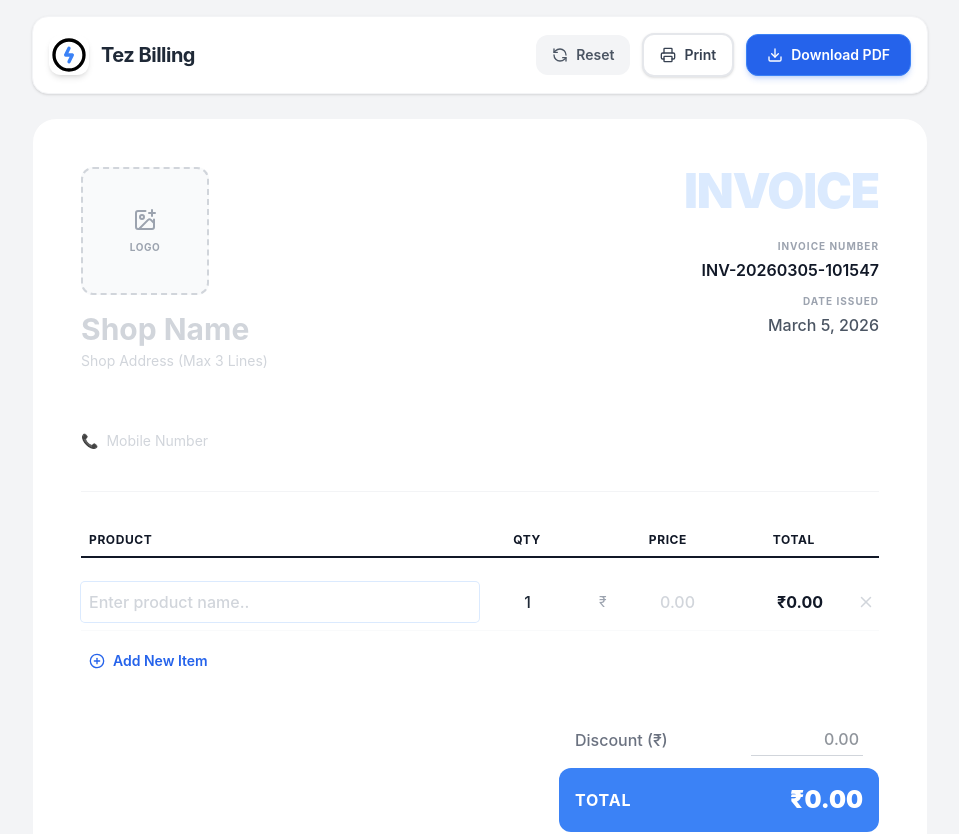
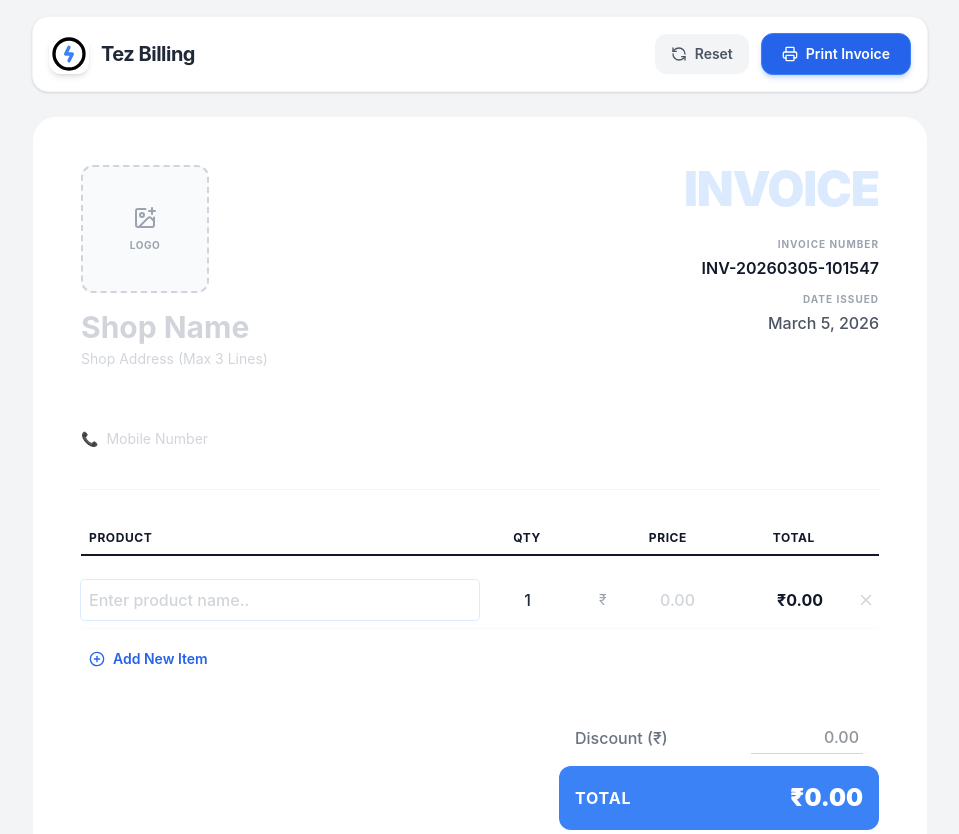
Before and after one commit to qureshiayaz29/instant-invoice-maker, a React (Vite) app: page / in a window 1280 px wide. Shown: the top 834 px of the page, without its empty margins (160-1119 px from the left). Built offline with nearby package versions, Linux system fonts and the light colour scheme.

Commit message:
hide download button due to bug

```diff
--- a/src/components/Invoice.jsx
+++ b/src/components/Invoice.jsx
@@ -113,18 +113,23 @@ export default function Invoice() {
                     </button>
                     <button
                         onClick={handlePrint}
-                        className="flex-1 sm:flex-none flex items-center justify-center gap-2 px-4 py-2.5 text-sm font-semibold text-gray-700 bg-white border-2 border-gray-200 hover:border-gray-300 rounded-xl shadow-sm transition-colors"
+                        className="flex-1 sm:flex-none flex items-center justify-center gap-2 px-5 py-2.5 text-sm font-semibold text-white bg-blue-600 hover:bg-blue-700 rounded-xl shadow-md shadow-blue-600/20 transition-all border border-blue-500"
                     >
                         <Printer size={16} />
-                        <span>Print</span>
+                        <span>Print Invoice</span>
                     </button>
-                    <button
+                    {/*
+                        Download PDF is temporarily disabled due to a bug.
+                        See: https://github.com/qureshiayaz29/instant-invoice-maker/issues/1
+                        Restore this button when the bug is fixed.
+                    */}
+                    {/* <button
                         onClick={handleDownloadPDF}
                         className="flex-1 sm:flex-none flex items-center justify-center gap-2 px-5 py-2.5 text-sm font-semibold text-white bg-blue-600 hover:bg-blue-700 rounded-xl shadow-md shadow-blue-600/20 transition-all border border-blue-500"
                     >
                         <Download size={16} />
                         <span>Download PDF</span>
-                    </button>
+                    </button> */}
                 </div>
             </div>
 
```
